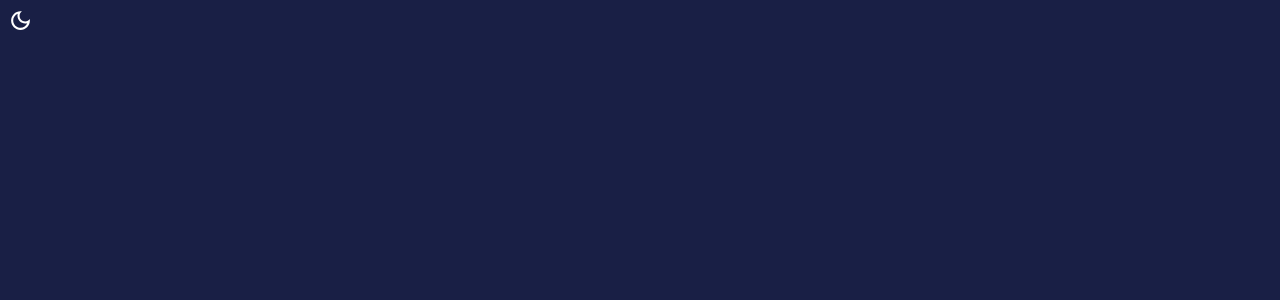
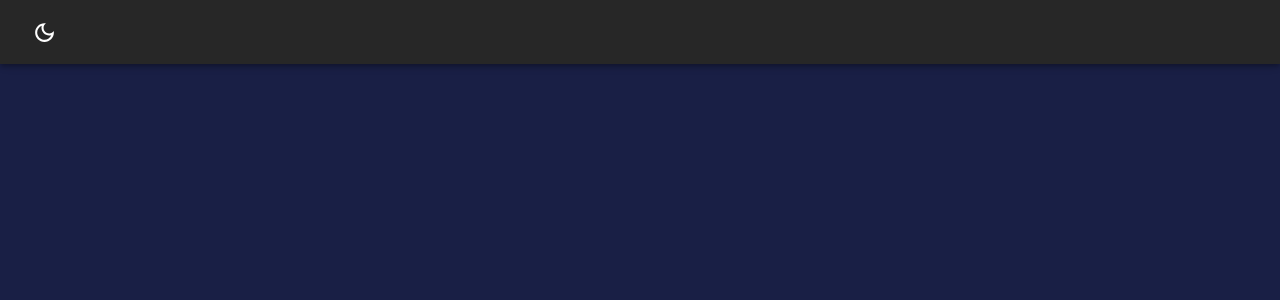
Before and after one commit to seaboyz/admin-dashboard, a React (Create React App) app in the folder client/: page / in a window 1280 px wide. Shown: the top 300 px of the page. Built offline with nearby package versions, Linux system fonts and the light colour scheme.

Commit message:
Add header and move toggle mode button to header

```diff
--- a/client/src/App.js
+++ b/client/src/App.js
@@ -1,5 +1,5 @@
 import { DarkModeOutlined, LightModeOutlined } from "@mui/icons-material";
-import { createTheme, CssBaseline, IconButton, ThemeProvider, Typography } from "@mui/material";
+import { AppBar, createTheme, CssBaseline, IconButton, ThemeProvider, Toolbar } from "@mui/material";
 import { useDispatch, useSelector } from "react-redux";
 import { setMode } from "redux/slice.js";
 import { themeSettings } from "theme.js";
@@ -14,13 +14,17 @@ function App() {
     <ThemeProvider theme={theme}>
       {/* enable the dark mode for the whole app */}
       <CssBaseline />
-      <IconButton onClick={() => dispatch(setMode())}>
+      <AppBar>
+        <Toolbar>
+          <IconButton onClick={() => dispatch(setMode())} >
             {
               theme.palette.mode === "dark"
                 ? <DarkModeOutlined sx={{ fontSize: "25px" }} />
                 : <LightModeOutlined sx={{ fontSize: "25px" }} />
             }
           </IconButton>
+        </Toolbar>
+      </AppBar>
     </ThemeProvider>
   );
 }
```
Lines whose indentation alone changed are shown as unchanged.
